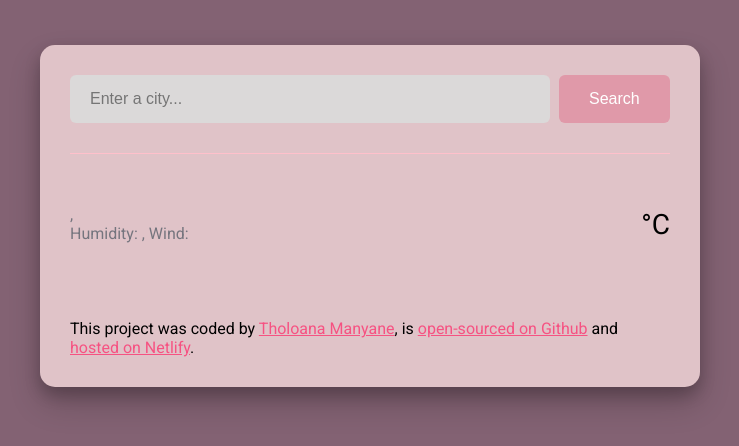
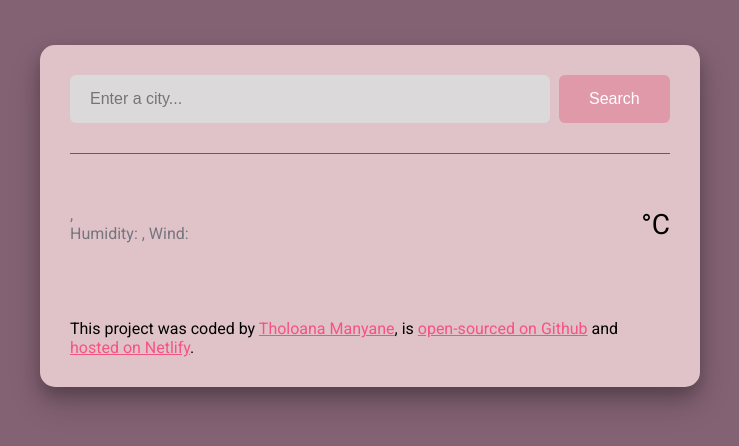
Before and after one commit to Tholoana96/My_Weather_App, a plain HTML site: page index.html in a window 1280 px wide. Shown: the whole page, without its empty margins (270-1009 px from the left). Drawn offline with nearby package versions, Linux system fonts and the light colour scheme; no server answers.

Commit message:
making my headrer bottom border a darker more visible shade

```diff
--- a/src/styles.css
+++ b/src/styles.css
@@ -17,7 +17,7 @@ a {
 }
 
 header {
-  border-bottom: 1px solid pink;
+  border-bottom: 1px solid #b0375b;
   padding: 0 0 30px 0;
 }
 
```
